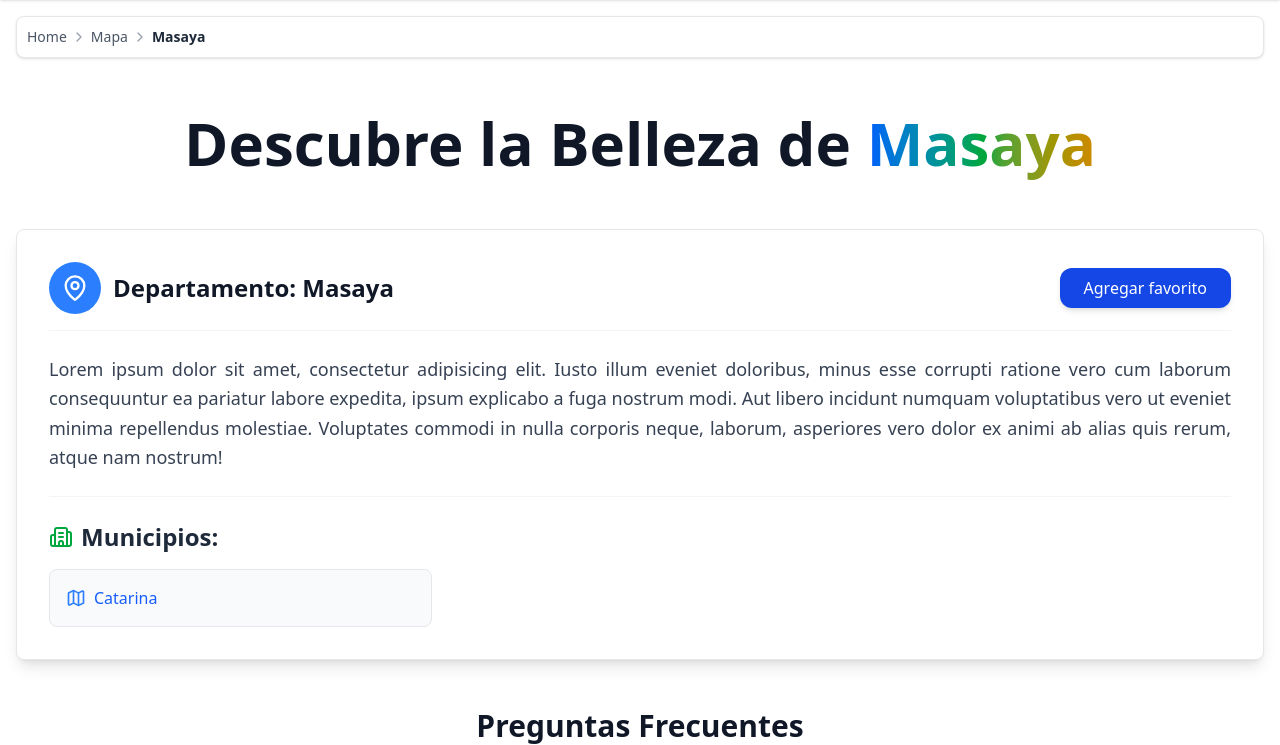
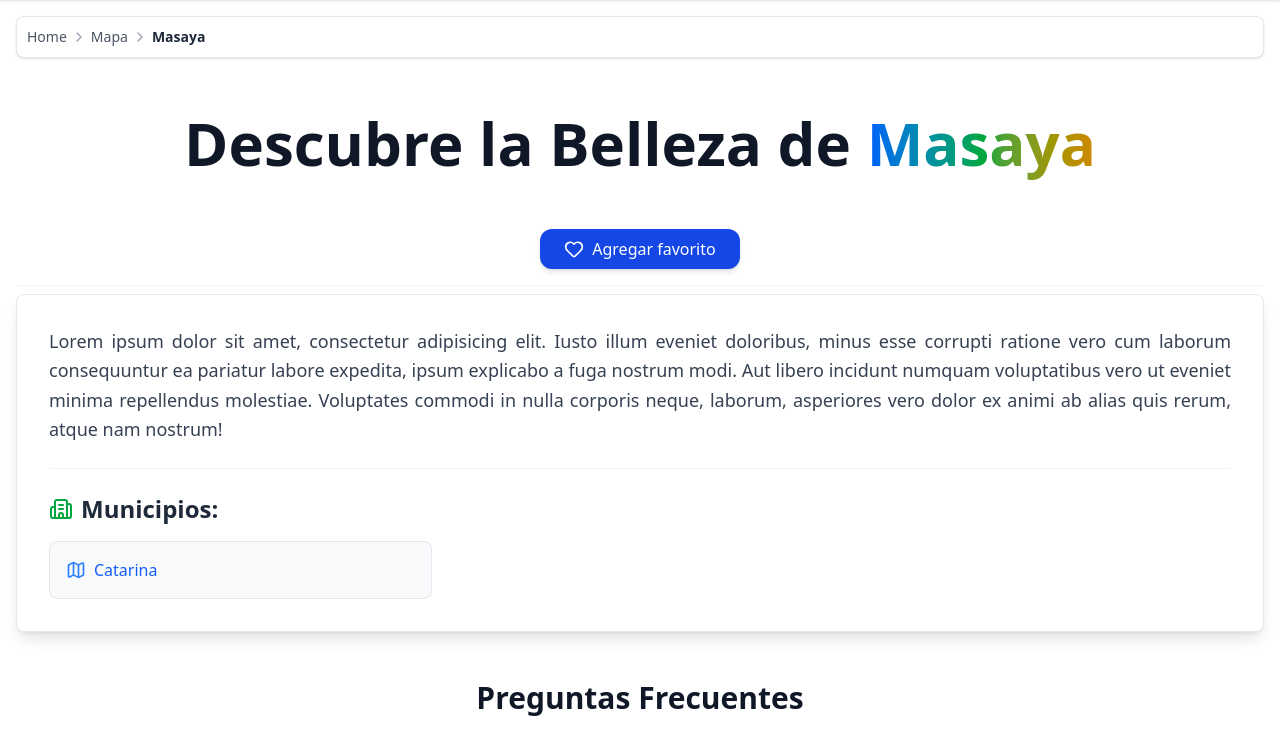
Before and after one commit to jonathan1173/really-nicaragua-2025, a Django app: page /home/maps/masaya/ in a window 1280 px wide. Shown: the part 71-816 px from the top of the page. Run offline with Django 5.2, Linux system fonts and the light colour scheme; a user stored in the database is signed in; data comes from the database, SQL or seed files in the repository; both versions use the stored data as it was after the commit.

Commit message:
style y fix: bug del icono de agregar a favoritos

```diff
--- a/page/static/page/js/favorite.js
+++ b/page/static/page/js/favorite.js
@@ -1,15 +1,16 @@
 document.addEventListener('DOMContentLoaded', function () {
-  const btn = document.getElementById('favorite-btn');
+  const btn = document.getElementById('favorite-btn');  // ID corregido
   const url = btn.getAttribute('data-url');
+  const btnText = btn.querySelector('.btn-text'); // elemento texto
 
   axios.get('/users/is-favorite/', { params: { url: url } })
     .then(response => {
       if (response.data.favorite) {
-        btn.textContent = 'Quitar favorito';
+        btnText.textContent = 'Quitar favorito';
         btn.classList.remove('bg-blue-700');
         btn.classList.add('bg-red-600');
       } else {
-        btn.textContent = 'Agregar favorito';
+        btnText.textContent = 'Agregar favorito';
         btn.classList.remove('bg-red-600');
         btn.classList.add('bg-blue-700');
       }
@@ -26,7 +27,7 @@ document.addEventListener('DOMContentLoaded', function () {
     })
     .then(response => {
       const added = response.data.status === 'added';
-      btn.textContent = added ? 'Quitar favorito' : 'Agregar favorito';
+      btnText.textContent = added ? 'Quitar favorito' : 'Agregar favorito';
 
       if (added) {
         btn.classList.remove('bg-blue-700');
--- a/page/templates/page/department.html
+++ b/page/templates/page/department.html
@@ -32,30 +32,24 @@
       </h1>
     </section>
 
+
+    <!-- Título del departamento y botón de favoritos -->
+    <div
+      class="flex flex-col md:flex-row md:items-center md:justify-center flex-wrap mb-2 pb-4 border-b border-gray-100">
+
+      <!-- btn de favoritos -->
+      {% if user.is_authenticated %}
+      <button id="favorite-btn" data-url="{{ request.path }}" data-title="{{ municipality.name }}"
+        class="inline-flex items-center px-6 py-2 rounded-xl text-white bg-blue-600 hover:bg-blue-700 shadow-md transition-all duration-300 transform hover:scale-105 mx-auto md:mx-0">
+        <i data-lucide="heart" class="w-5 h-5 mr-2"></i>
+        <span class="btn-text">Agregar a Favoritos</span>
+      </button>
+      {% endif %}
+    </div>
+
     <!-- Sección de Detalles del Departamento -->
     <section class="bg-white p-8 rounded-lg shadow-lg border border-gray-200 mb-12">
       {% if department %}
-      <!-- Título del departamento y botón de favoritos -->
-      <div
-        class="flex flex-col md:flex-row md:items-center md:justify-between flex-wrap mb-6 pb-4 border-b border-gray-100">
-        <div
-          class="flex items-center mb-4 md:mb-0 text-center md:text-left w-full md:w-auto justify-center md:justify-start">
-          <div class="p-3 rounded-full bg-blue-500 flex items-center justify-center flex-shrink-0 mr-3">
-            <i data-lucide="map-pin" class="w-7 h-7 text-white"></i>
-          </div>
-          <h2 class="text-2xl font-extrabold text-gray-900">
-            Departamento: {{ department.name }}
-          </h2>
-        </div>
-        <!-- btn de favoritos -->
-        {% if user.is_authenticated %}
-        <button id="favorite-btn" data-url="{{ request.path }}" data-title="{{ department.name }}"
-          class="inline-flex items-center px-6 py-2 rounded-xl text-white bg-blue-600 hover:bg-blue-700 shadow-md transition-all duration-300 transform hover:scale-105 mx-auto md:mx-0">
-          <i data-lucide="heart" class="w-5 h-5 mr-2"></i>
-          <span>Agregar a Favoritos</span>
-        </button>
-        {% endif %}
-      </div>
 
       <!-- descripcion del departamento -->
       {% if department.description %}
```
Also changed, not shown: page/templates/page/content_item_detail.html (+6 -9 lines), page/templates/page/municipality.html (+8 -15 lines), db.sqlite3.
